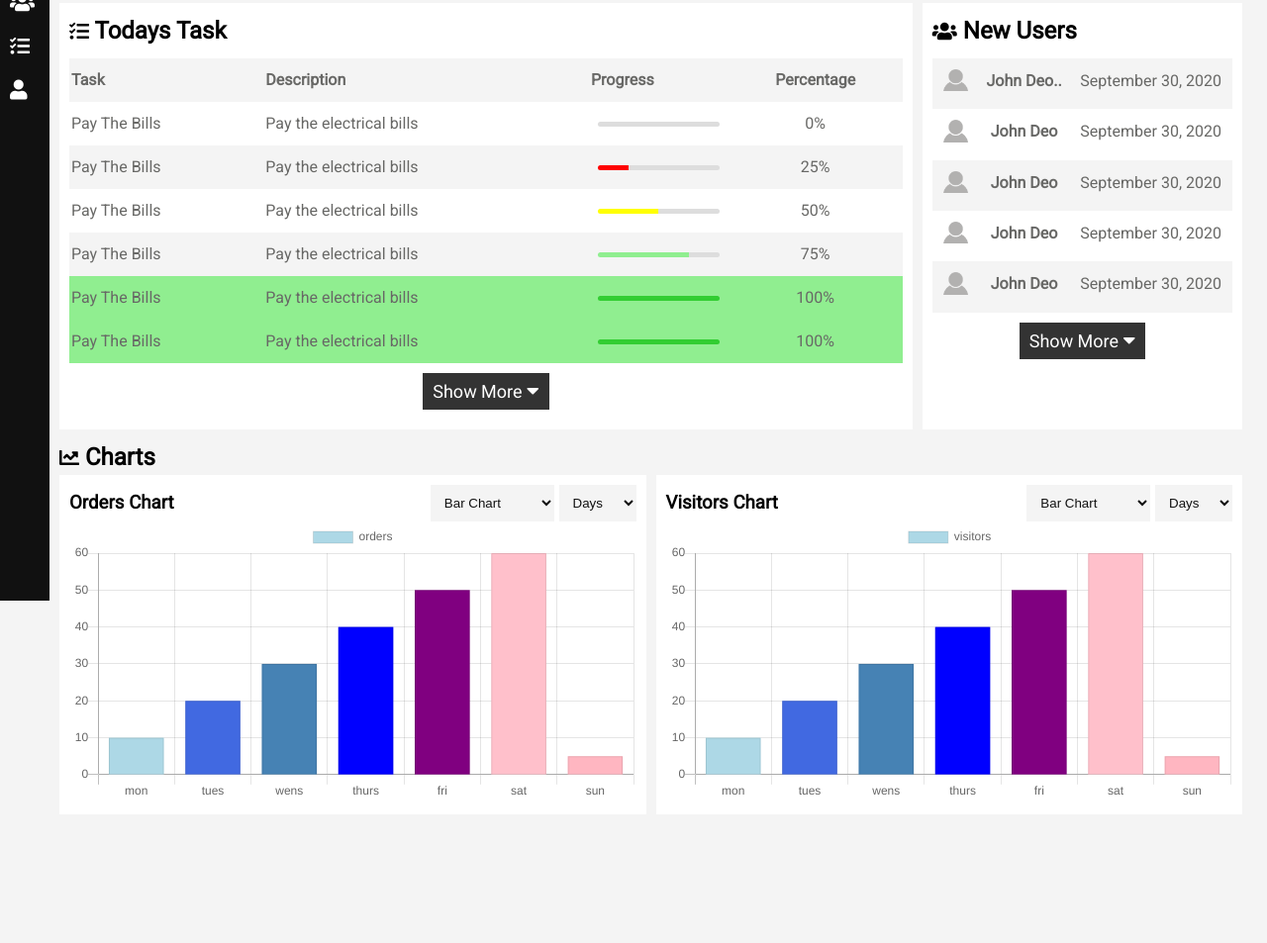
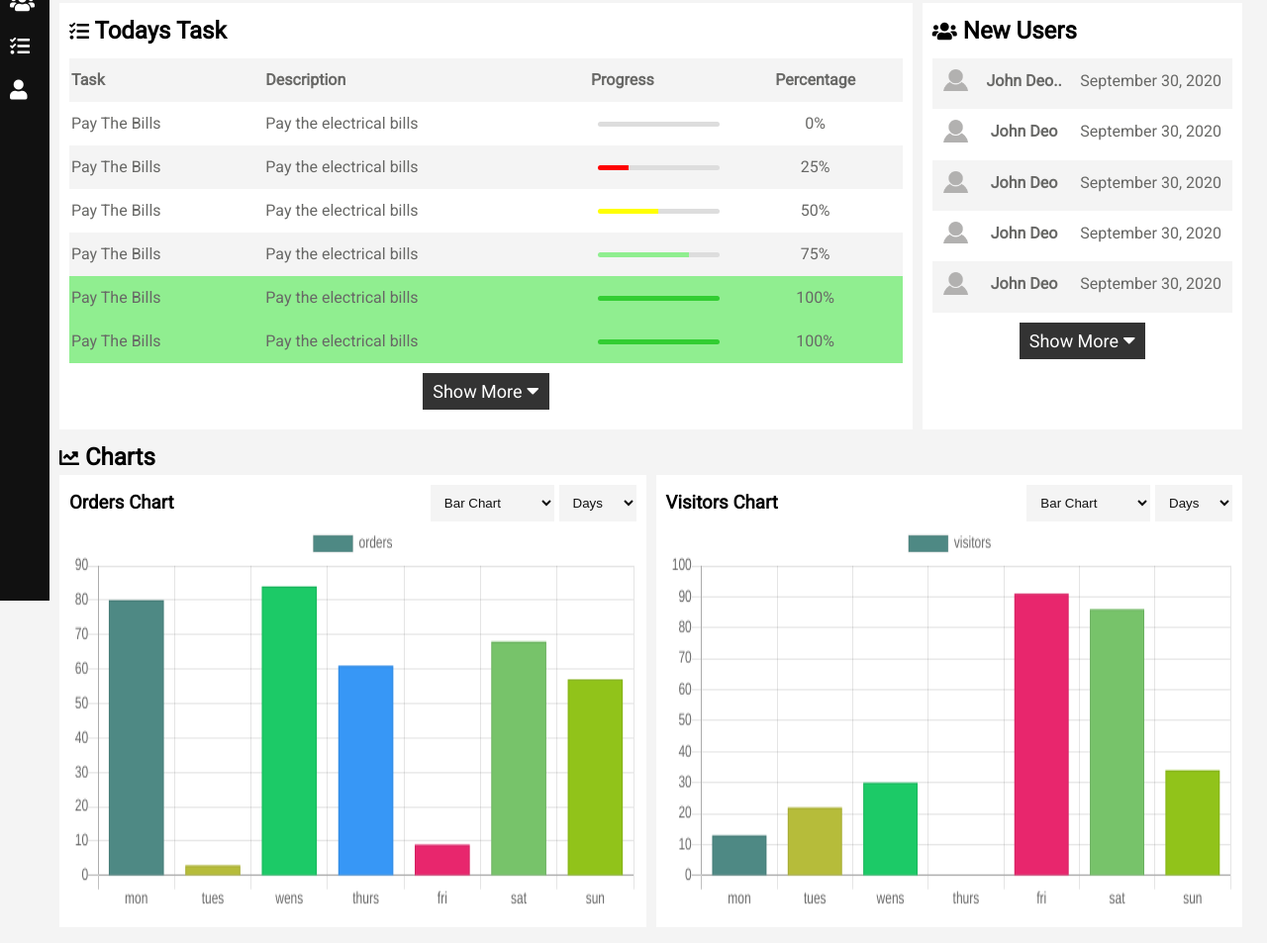
Before and after one commit to RaufAl-hassan/dashboard.github.io, a website: page index.html in a window 1280 px wide. Shown: the part 249-1202 px from the top of the page at 99% size. Before the commit the page ends 1092 px from the top, so only its background shows below. Drawn offline with nearby package versions, Linux system fonts and the light colour scheme.

Commit message:
refactored chart.js

```diff
--- a/css/app.css
+++ b/css/app.css
@@ -47,7 +47,7 @@
 
 .main-main .main-main-content .chart article canvas {
   width: 100%;
-  height: 40rem;
+  min-height: 40rem;
 }
 
 @media (max-width: 76.8rem) {
@@ -86,7 +86,7 @@
   }
 
   .main-main .main-main-content .chart article canvas {
-    height: 40rem !important;
+    min-height: 40rem !important;
   }
 
   .main-main .main-main-content .chart .charts-wrapper {
--- a/index.html
+++ b/index.html
@@ -424,8 +424,8 @@
   </main>
   <!-- end main main -->
   <!-- chart js -->
-  <!-- <script src="./node_modules/chart.js/dist/Chart.bundle.min.js"></script> -->
-  <script src="https://cdn.jsdelivr.net/npm/chart.js@2.8.0"></script>
+  <script src="./node_modules/chart.js/dist/Chart.bundle.min.js"></script>
+  <!-- <script src="https://cdn.jsdelivr.net/npm/chart.js@2.8.0"></script> -->
   <!-- custom js -->
   <script src="./js/utility.js"></script>
   <script src="./js/charts.js"></script>
--- a/js/charts.js
+++ b/js/charts.js
@@ -1,3 +1,29 @@
+// generate random data for chart
+const generateData = (dataLength, max = 100) => {
+  const data = [];
+  for (let i = 0; i < dataLength; i++) {
+    data.push(Math.floor(Math.random() * max));
+  }
+  return data;
+};
+
+// generate random background colors
+const generateBackgroundColor = (dataLength) => {
+  const data = [];
+  for (let i = 0; i < dataLength; i++) {
+    let r = Math.floor(Math.random() * 255);
+    let g = Math.floor(Math.random() * 255);
+    let b = Math.floor(Math.random() * 255);
+    data.push(`rgb(${r}, ${g}, ${b})`);
+  }
+  return data;
+};
+
+const daysLabel = ["mon", "tues", "wens", "thurs", "fri", "sat", "sun"];
+const daysDataForOrders = [...generateData(7)];
+const daysDataforVistors = [...generateData(7)];
+const daysBackgroundColor = [...generateBackgroundColor(7)];
+
 const yearLabel = [
   "Jan",
   "Feb",
@@ -12,10 +38,9 @@ const yearLabel = [
   "Nov",
   "Dec",
 ];
-const yearData = [10, 20, 30, 40, 50, 60, 70, 80, 90, 100, 110, 120];
-
-const daysLabel = ["mon", "tues", "wens", "thurs", "fri", "sat", "sun"];
-const daysData = [10, 20, 30, 40, 50, 60, 5];
+const yearDataForVistors = [...generateData(12)];
+const yearDataForOrders = [...generateData(12)];
+const yearBackgroundColor = [...generateBackgroundColor(12)];
 
 const monthLabel = [
   1,
@@ -49,83 +74,14 @@ const monthLabel = [
   29,
   30,
 ];
-const monthData = [
-  1,
-  2,
-  3,
-  4,
-  5,
-  6,
-  7,
-  8,
-  9,
-  10,
-  11,
-  12,
-  13,
-  14,
-  15,
-  16,
-  17,
-  18,
-  19,
-  20,
-  21,
-  22,
-  23,
-  24,
-  25,
-  26,
-  27,
-  28,
-  29,
-  30,
-];
+const monthDataForOrders = [...generateData(31)];
+const monthDataForVisitors = [...generateData(31)];
+const monthBackgroundColor = [...generateBackgroundColor(31)];
 
 const yearsLabel = [2015, 2016, 2017, 2018, 2019, 2020];
-const yearsData = [1, 2, 3, 4, 5, 6];
-
-// charts bg
-const daysBackgroundColor = [
-  "lightblue",
-  "royalblue",
-  "steelblue",
-  "blue",
-  "purple",
-  "pink",
-  "lightpink",
-];
-const yearsBackgroundColor = [
-  ...daysBackgroundColor,
-  "violet",
-  "indigo",
-  "gold",
-  "orange",
-  "yellow",
-];
-const yearBackgroundColor = [...yearsBackgroundColor];
-const monthBackgroundColor = [
-  ...yearsBackgroundColor,
-  "lightyellow",
-  "black",
-  "#333",
-  "#1e1e1e",
-  "#445",
-  "#753762",
-  "#972",
-  "#421",
-  "#142",
-  "#000",
-  "#777",
-  "#888",
-  "#999",
-  "#222",
-  "#444",
-  "red",
-  "#535",
-  "#135",
-  "#555",
-];
+const yearsDataForOrders = [...generateData(6)];
+const yearsDataForVisitors = [...generateData(6)];
+const yearsBackgroundColor = [...generateBackgroundColor(6)];
 
 let orderChartUI = document.querySelector("#orders-chart").getContext("2d");
 let vistorsChartUI = document.querySelector("#visitors-chart").getContext("2d");
@@ -190,40 +146,86 @@ const newChart = (chartUI, type, data, options) => {
 
 // display chart base on season
 const changeSeasonChart = (season, chartUI, type, datus, options) => {
+  // display data on charts section
+  const displayDataBaseOnSection = (season, datus) => {
+    switch (season) {
+      case "days":
+        if (datus.label === "orders") return daysDataForOrders;
+        if (datus.label === "visitors") return daysDataforVistors;
+      case "year":
+        if (datus.label === "orders") return yearDataForOrders;
+        if (datus.label === "visitors") return yearDataForVistors;
+      case "month":
+        if (datus.label === "orders") return monthDataForOrders;
+        if (datus.label === "visitors") return monthDataForVisitors;
+      case "years":
+        if (datus.label === "orders") return yearsDataForOrders;
+        if (datus.label === "visitors") return yearsDataForVisitors;
+
+      default:
+        return;
+    }
+  };
+
   switch (season) {
     case "day":
       return newChart(
         chartUI,
         type,
-        data(daysLabel, datus.label, daysData, daysBackgroundColor),
+        data(
+          daysLabel,
+          datus.label,
+          displayDataBaseOnSection(season, datus),
+          daysBackgroundColor
+        ),
         options
       );
     case "year":
       return newChart(
         chartUI,
         type,
-        data(yearLabel, datus.label, yearData, yearBackgroundColor),
+        data(
+          yearLabel,
+          datus.label,
+          displayDataBaseOnSection(season, datus),
+          yearBackgroundColor
+        ),
         options
       );
     case "years":
       return newChart(
         chartUI,
         type,
-        data(yearsLabel, datus.label, yearsData, yearsBackgroundColor),
+        data(
+          yearsLabel,
+          datus.label,
+          displayDataBaseOnSection(season, datus),
+          yearsBackgroundColor
+        ),
         options
       );
     case "month":
       return newChart(
         chartUI,
         type,
-        data(monthLabel, datus.label, monthData, monthBackgroundColor),
+        data(
+          monthLabel,
+          datus.label,
+          displayDataBaseOnSection(season, datus),
+          monthBackgroundColor
+        ),
         options
       );
     default:
       return newChart(
         chartUI,
         type,
-        data(daysLabel, datus.label, daysData, daysBackgroundColor),
+        data(
+          daysLabel,
+          datus.label,
+          displayDataBaseOnSection(season, datus),
+          daysBackgroundColor
+        ),
         options
       );
   }
@@ -233,13 +235,13 @@ const changeSeasonChart = (season, chartUI, type, datus, options) => {
 let ordersChart = newChart(
   orderChartUI,
   chartTypes[0].value,
-  data(daysLabel, "orders", daysData, daysBackgroundColor),
+  data(daysLabel, "orders", daysDataForOrders, daysBackgroundColor),
   options
 );
 let visitorChart = newChart(
   vistorsChartUI,
   chartTypes[1].value,
-  data(daysLabel, "visitors", daysData, daysBackgroundColor),
+  data(daysLabel, "visitors", daysDataforVistors, daysBackgroundColor),
   options
 );
 
```
